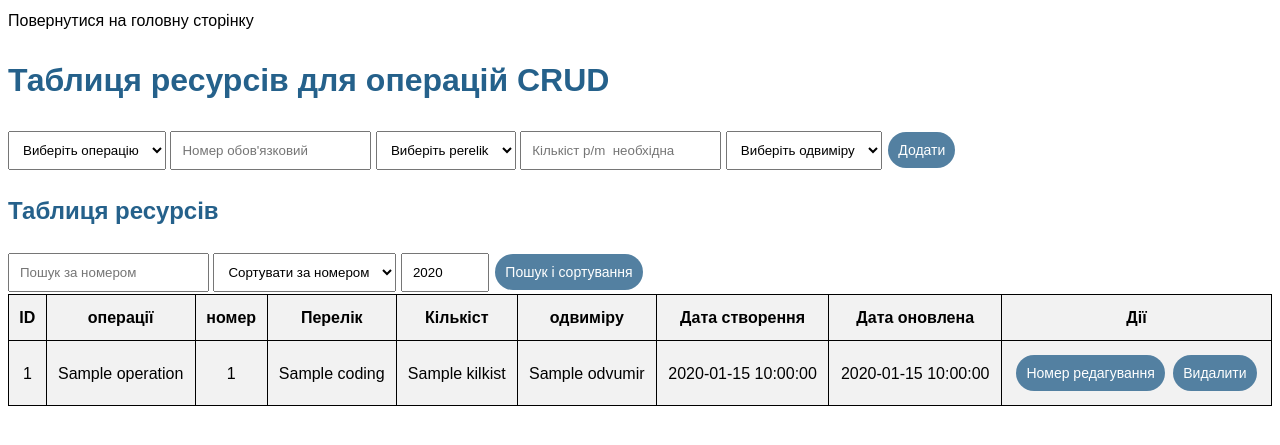
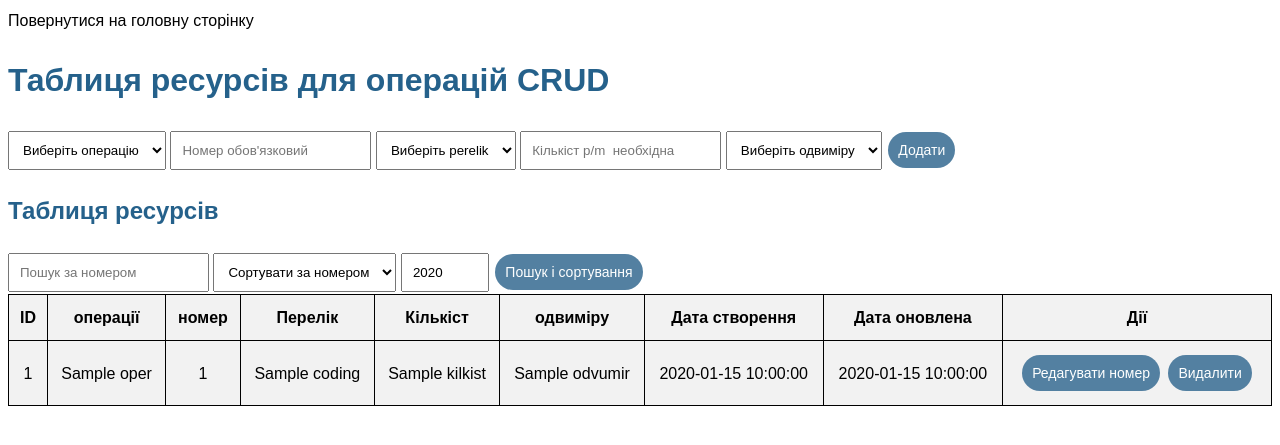
Before and after one commit to igorduvanov/python_oblick, a FastAPI app: template app/templates/resur_page.html in a window 1280 px wide. Shown: the top 445 px of the page. Run offline with FastAPI, Linux system fonts and the light colour scheme; the template is opened without the code that fills it: most values are stand-ins (such as "Sample title", 1, 10 or a date in 2020).

Commit message:
ресурс фул

```diff
--- a/app/routers/price.py
+++ b/app/routers/price.py
@@ -14,7 +14,6 @@ from app.models.perelik import Perelik
 
 router = APIRouter()
 
-# Move the contents of schemas.py here
 class PriceBase(BaseModel):
     id_material: int
     price: float
--- a/app/routers/resur.py
+++ b/app/routers/resur.py
@@ -5,7 +5,7 @@ from pydantic import BaseModel
 from sqlalchemy.orm import Session
 from fastapi.responses import HTMLResponse
 from app.database import get_db
-from app.models import Perelik, Odvumir, Operation
+from app.models import Perelik, Odvumir, Operation, Oper
 from app.models.resur import Resur
 from app.templates import templates
 from sqlalchemy import extract
@@ -66,7 +66,7 @@ async def read_resur_page(request: Request, db: Session = Depends(get_db), searc
     resurs = db.query(Resur).join(Perelik, Resur.id_perelik == Perelik.id).join(Operation, Resur.id_operation == Operation.id)
 
     pereliks = db.query(Perelik).all()
-    operations = db.query(Operation).all()
+    operations = db.query(Operation).join(Oper).all()
     odvumirs = db.query(Odvumir).all()
 
     if search:
--- a/app/templates/operation_page.html
+++ b/app/templates/operation_page.html
@@ -2,7 +2,7 @@
 
 {% block content %}
 <a href="/">Назад до головної сторінки</a>
-<h1>Таблиця операцій</h1>
+<h1>Таблиця  кодів операцій</h1>
 <form id="operationForm">
     <select name="id_perelik">
         <option value="">Виберіть перелік</option>
--- a/app/templates/resur_page.html
+++ b/app/templates/resur_page.html
@@ -8,7 +8,7 @@
         <select name="id_operation">
             <option value="">Виберіть операцію</option>
             {% for operation in operations %}
-                <option value="{{ operation.id }}">{{ operation.name }}</option>
+                <option value="{{ operation.id }}">{{ operation.Oper.name }}</option>
             {% endfor %}
         </select>
         <input type="number" name="number" placeholder="Номер обов'язковий">
@@ -55,7 +55,7 @@
         {% for resur in resurs %}
             <tr>
                 <td>{{ resur.id }}</td>
-                <td>{{ resur.Operation.name }}</td>
+                <td>{{ resur.Operation.Oper.name }}</td>
                 <td>{{ resur.number }}</td>
                 <td>{{ resur.Perelik.coding }}</td>
                 <td>{{ resur.kilkist }}</td>
@@ -63,7 +63,7 @@
                 <td>{{ resur.date_created.strftime('%Y-%m-%d %H:%M:%S') }}</td>
                 <td>{{ resur.date_updated.strftime('%Y-%m-%d %H:%M:%S') }}</td>
                 <td>
-                    <button onclick="editResurNumber({{ resur.id }})">Номер редагування</button>
+                    <button onclick="editResurNumber({{ resur.id }})">Редагувати номер</button>
                     <button onclick="deleteResur({{ resur.id }})">Видалити</button>
                 </td>
             </tr>
```
Also changed, not shown: app/DB.db.
